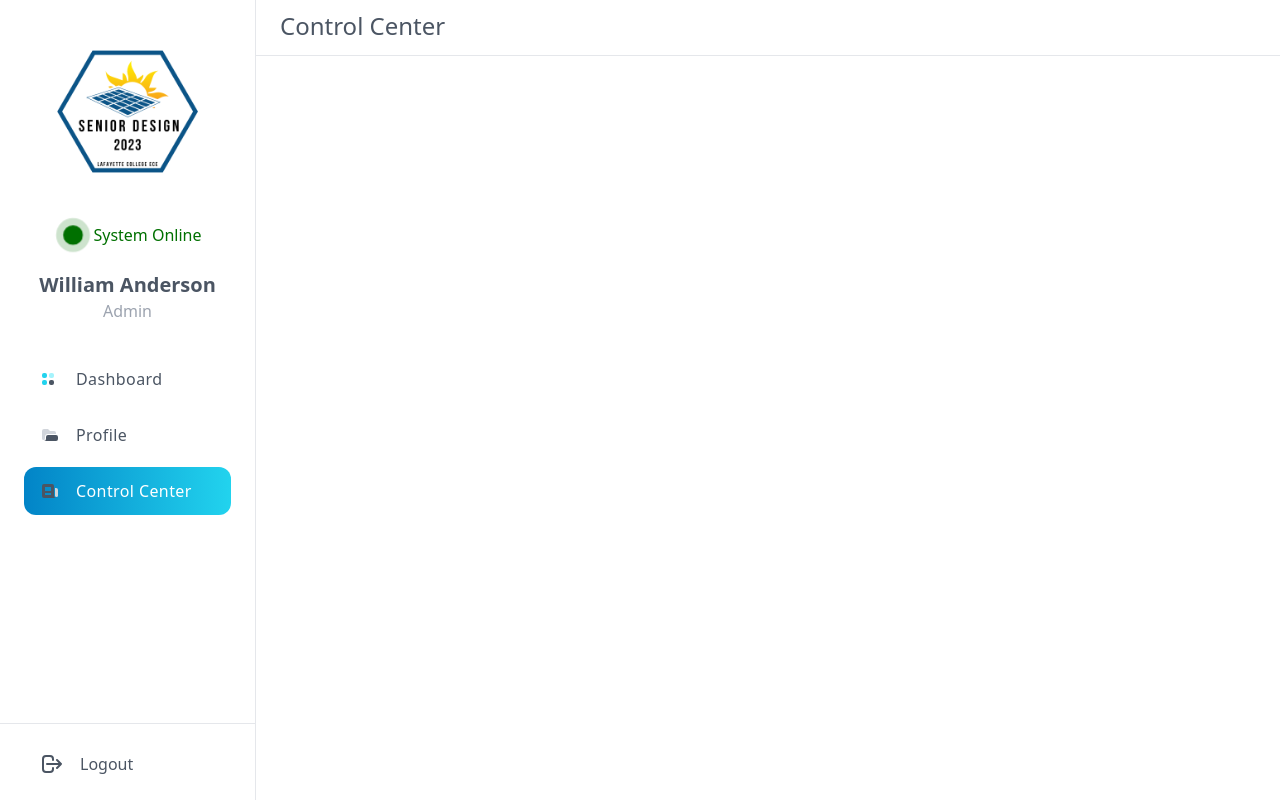
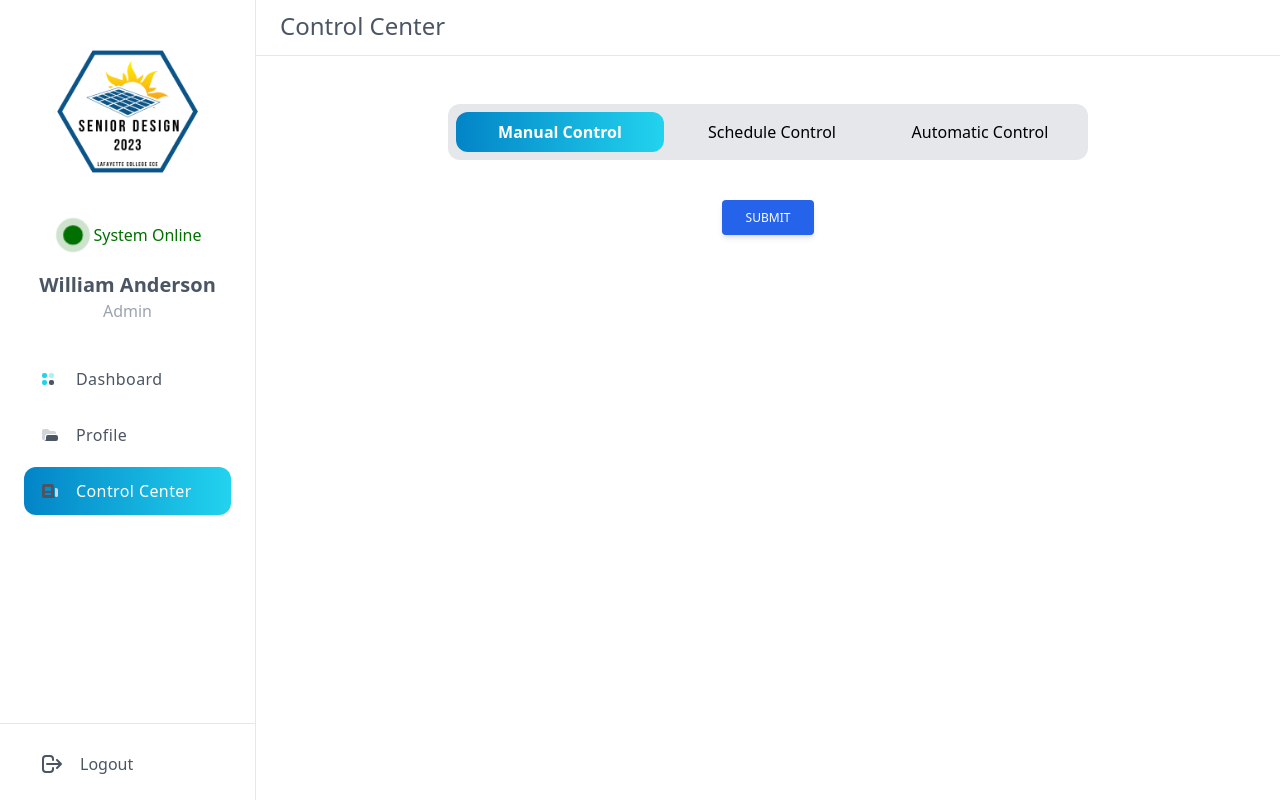
Before and after one commit to Wand2843/senior-design-arduino, a PHP site: page /control.php in a window 1280 px wide. Run offline with PHP 8.4, Linux system fonts and the light colour scheme; some libraries are stand-ins or nearby versions.

Commit message:
added frontend design to control page

```diff
--- a/1_25_Website_Code/Website Code/control.php
+++ b/1_25_Website_Code/Website Code/control.php
@@ -107,5 +107,55 @@
         </div>
     </div>
 
+
+
+<!-- component -->
+<!-- entire page -->
+<main class="flex justify-center pt-12">
+  <!-- tabs -->
+  <div
+    class="grid w-[40rem] grid-cols-3 space-x-2 rounded-xl bg-gray-200 p-2"
+    x-data="app"
+  >
+    <div>
+      <input type="radio" name="option" id="1" class="peer hidden" checked />
+      <label
+        for="1"
+        class="block cursor-pointer select-none rounded-xl p-2 text-center peer-checked:bg-blue-500 peer-checked:font-bold peer-checked:text-white peer-checked:bg-gradient-to-r from-sky-600 to-cyan-400"
+        >Manual Control</label
+      >
+    </div>
+
+    <div>
+      <input type="radio" name="option" id="2" class="peer hidden" />
+      <label
+        for="2"
+        class="block cursor-pointer select-none rounded-xl p-2 text-center peer-checked:bg-blue-500 peer-checked:font-bold peer-checked:text-white peer-checked:bg-gradient-to-r from-sky-600 to-cyan-400""
+        >Schedule Control</label
+      >
+    </div>
+
+    <div>
+      <input type="radio" name="option" id="3" class="peer hidden" />
+      <label
+        for="3"
+        class="block cursor-pointer select-none rounded-xl p-2 text-center peer-checked:bg-blue-500 peer-checked:font-bold peer-checked:text-white peer-checked:bg-gradient-to-r from-sky-600 to-cyan-400"
+        >Automatic Control</label
+      >
+    </div>
+  </div>
+</main>
+
+
+
+<div class="flex space-x-2 justify-center pt-10">
+  <button
+    type="button"
+    data-mdb-ripple="true"
+    data-mdb-ripple-color="light"
+    class="inline-block px-6 py-2.5 bg-blue-600 text-white font-medium text-xs leading-tight uppercase rounded shadow-md hover:bg-blue-700 hover:shadow-lg focus:bg-blue-700 focus:shadow-lg focus:outline-none focus:ring-0 active:bg-blue-800 active:shadow-lg transition duration-150 ease-in-out"
+  >Submit</button>
+</div>
+
 </div>
 </div>
--- a/1_25_Website_Code/Website Code/profile.php
+++ b/1_25_Website_Code/Website Code/profile.php
@@ -15,9 +15,6 @@
 			<span class="pulsate-text">System Online</span>
 			</div>
 			<style>
-
-
-
 
 .pulsate-text {
 	color: rgba(0, 112, 0, 1);
```
Also changed, not shown: 3 other files.
